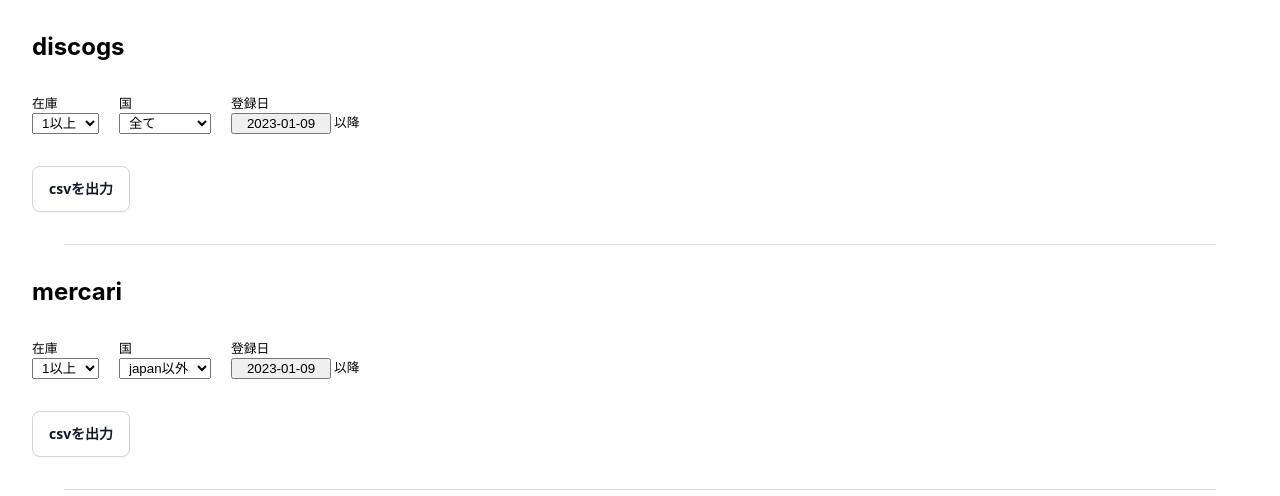
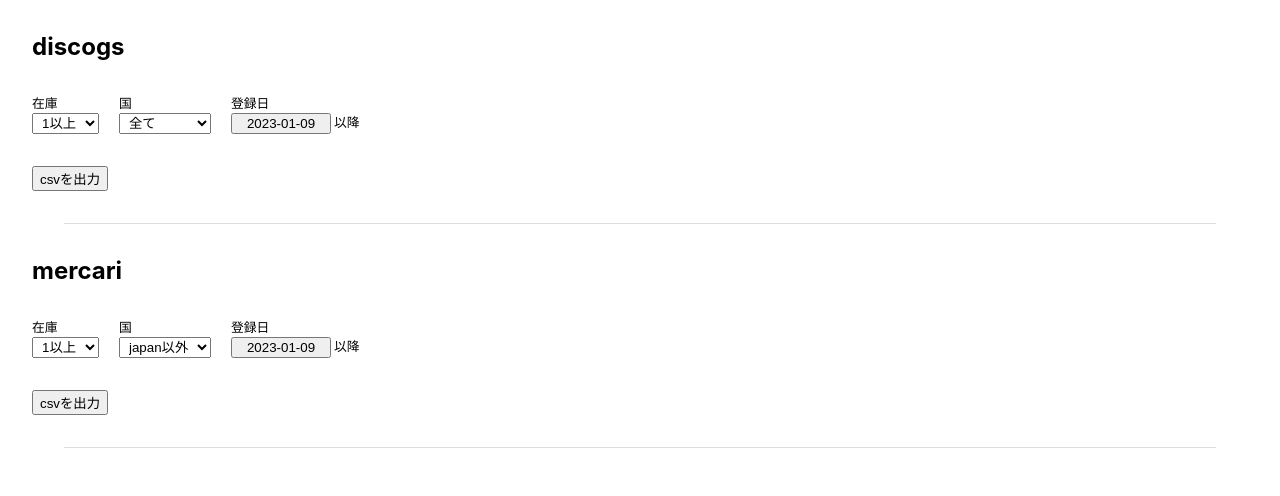
Before and after one commit to NaofumiOkamoto/solidity_record_admin, a React (Create React App) app in the folder front/: page / in a window 1280 px wide. Shown: the top 496 px of the page. Built offline with nearby package versions, Linux system fonts and the light colour scheme.

Commit message:
エラーハンドリング

```diff
--- a/front/src/page/CsvCreate.tsx
+++ b/front/src/page/CsvCreate.tsx
@@ -13,24 +13,6 @@
   margin: 2rem;
 `
 const Button = styled.button`
-  background-color: #FFFFFF;
-  border: 1px solid rgb(209,213,219);
-  border-radius: .5rem;
-  box-sizing: border-box;
-  color: #111827;
-  font-family: "Inter var",ui-sans-serif,system-ui,-apple-system,system-ui,"Segoe UI",Roboto,"Helvetica Neue",Arial,"Noto Sans",sans-serif,"Apple Color Emoji","Segoe UI Emoji","Segoe UI Symbol","Noto Color Emoji";
-  font-size: .875rem;
-  font-weight: 600;
-  line-height: 1.25rem;
-  padding: .75rem 1rem;
-  text-align: center;
-  text-decoration: none #D1D5DB solid;
-  text-decoration-thickness: auto;
-  box-shadow: 0 1px 2px 0 rgba(0, 0, 0, 0.05);
-  cursor: pointer;
-  user-select: none;
-  -webkit-user-select: none;
-  touch-action: manipulation;
 `
 const Hr = styled.hr`
   width: 90%;
@@ -67,26 +49,33 @@
     },
   }
   const [filterState, setFilterState] = useState(filterData)
-  let testParams = '&'
-  for ( let key in filterState[platforms[0]] ) {
-    testParams = `${testParams}${key}=${String(filterState[platforms[0]][key])}&`
-  }
 
-  const getApi = (platform) => {
+  const getApi = async (platform) => {
+    let filterParams = '&'
+    for ( let key in filterState[platform] ) {
+      filterParams = `${filterParams}${key}=${String(filterState[platform][key])}&`
+    }
     const envUrl = process.env.REACT_APP_API_URL
     const envPort = process.env.REACT_APP_API_PORT
     const url = `${envUrl}:${envPort}/csv/new.csv`
     const platformParams = `?platform=${platform}`
-    axios.get(`${url}${platformParams}${testParams}`, { responseType: "blob", }).then((res) => {
-      const url = URL.createObjectURL( new Blob([res.data], { type: "text/csv" }) );
+    try {
+      const res = await axios.get(`${url}${platformParams}${filterParams}`, { responseType: "blob", })
+      const downloadUrl = URL.createObjectURL( new Blob([res.data], { type: "text/csv" }) );
       const link = document.createElement("a");
-      link.href = url;
+      link.href = downloadUrl;
       link.setAttribute("download", `${platform}.csv`);
       document.body.appendChild(link);
       link.click();
-      URL.revokeObjectURL(url);
+      URL.revokeObjectURL(downloadUrl);
       link.parentNode?.removeChild(link);
-    })
+    } catch(e) {
+      if (e.code === "ERR_BAD_REQUEST") {
+        alert('!!!!!スプレットシートの項目順か項目名が正しくなーい!!!!!\nのでcsvを作成できませんでした。')
+      } else {
+        alert('なにかしらおかしいことがおきました。岡本まで')
+      }
+    }
   }
 
   return (
```
Also changed, not shown: 2 other files (tests, documents, lock files or other folders).
